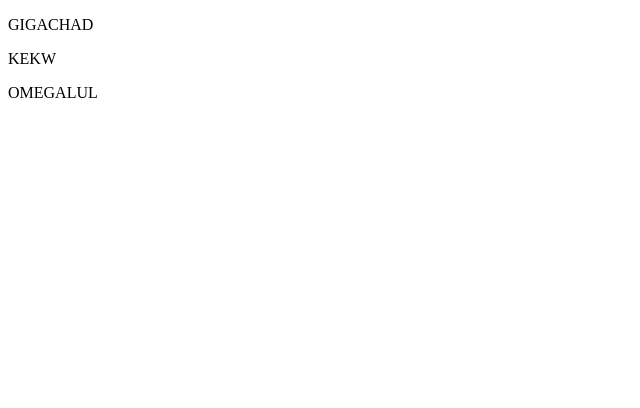
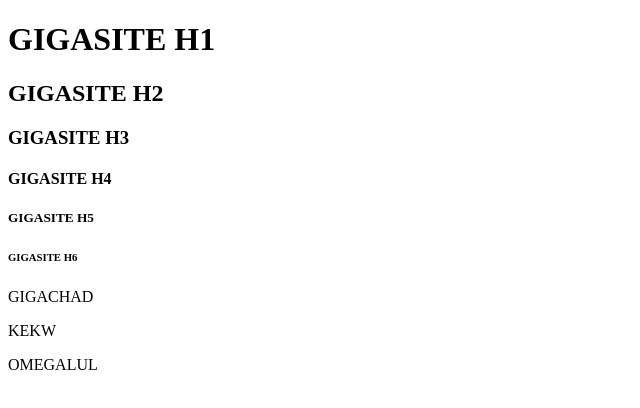
Before and after one commit to Mawoyale/new-repo, a plain HTML site: page index.html in a window 1280 px wide. Shown: the whole page, without its empty margins (0-640 px from the left). Drawn offline with Linux system fonts and the light colour scheme.

Commit message:
add big GIGAS

```diff
--- a/index.html
+++ b/index.html
@@ -1,10 +1,20 @@
 <!DOCTYPE html>
 <html>
+
   <head>
-    <body>
-      <p>GIGACHAD</p>
-      <p>KEKW</p>
-      <p>OMEGALUL</p>
-    </body>
+    <title>GIGASITE</title>
   </head>
+  <body>
+    <h1>GIGASITE H1</h1>
+    <h2>GIGASITE H2</h2>
+    <h3>GIGASITE H3</h3>
+    <h4>GIGASITE H4</h4>
+    <h5>GIGASITE H5</h5>
+    <h6>GIGASITE H6</h6>
+
+    <p>GIGACHAD</p>
+    <p>KEKW</p>
+    <p>OMEGALUL</p>
+  </body>
+
 </html>
```
